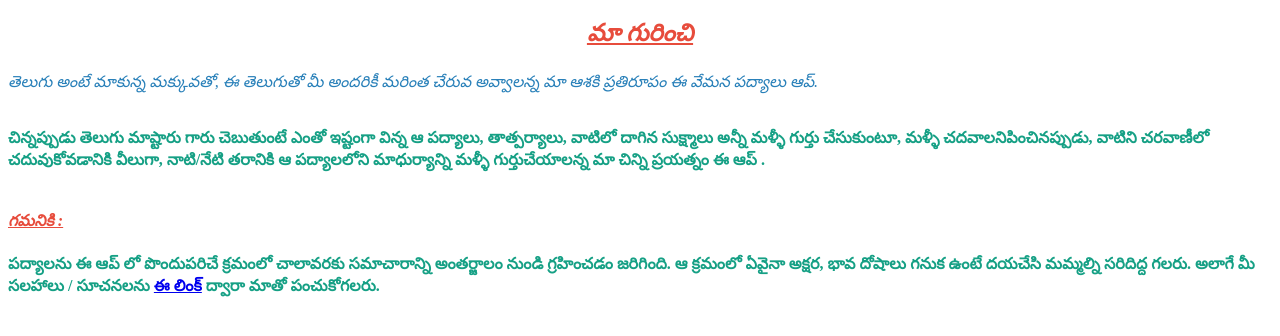
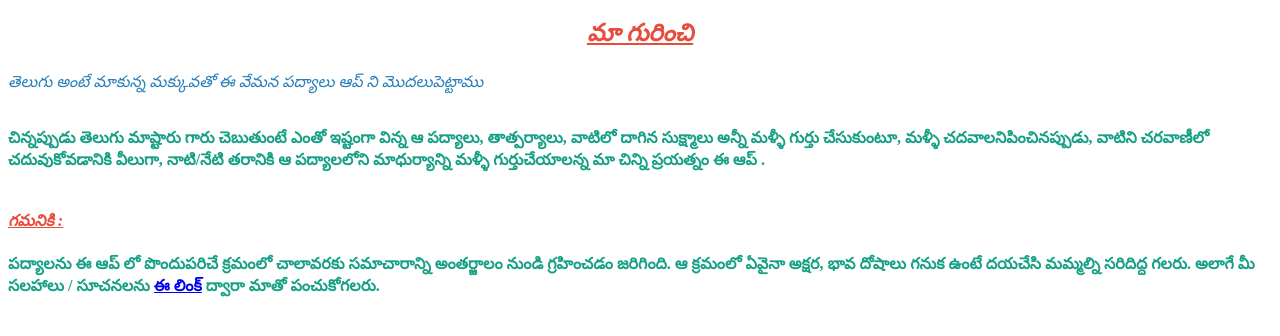
Before and after one commit to manakavitalu/VemanaPadyaluTelugu, a plain HTML site: page index.html in a window 1280 px wide. Drawn offline with Linux system fonts and the light colour scheme.

Commit message:
Update index.html

```diff
--- a/index.html
+++ b/index.html
@@ -10,7 +10,7 @@
 <!-- <title>Document</title> -->
 <h2><center><span style="color:#e74c3c"><em><strong><u>మా గురించి </u></strong></em></span></center></h2>
 
-<p><span style="color:#2980b9"><em>తెలుగు అంటే మాకున్న మక్కువతో, ఈ తెలుగుతో మీ అందరికీ మరింత చేరువ అవ్వాలన్న మా ఆశకి ప్రతిరూపం ఈ వేమన పద్యాలు ఆప్.</em></span></h3></br></br></p>
+<p><span style="color:#2980b9"><em>తెలుగు అంటే మాకున్న మక్కువతో ఈ వేమన పద్యాలు ఆప్ ని మొదలుపెట్టాము </em></span></h3></br></br></p>
 
 
 <p><span style="color:#16a085"><strong>చిన్నప్పుడు తెలుగు మాష్టారు గారు చెబుతుంటే ఎంతో ఇష్టంగా విన్న ఆ పద్యాలు, తాత్పర్యాలు, వాటిలో దాగిన సుక్ష్మాలు అన్నీ మళ్ళీ గుర్తు చేసుకుంటూ, మళ్ళీ చదవాలనిపించినప్పుడు, వాటిని చరవాణీలో చదువుకోవడానికి వీలుగా, నాటి/నేటి తరానికి ఆ పద్యాలలోని మాధుర్యాన్ని మళ్ళీ గుర్తుచేయాలన్న మా చిన్ని ప్రయత్నం ఈ ఆప్ .</strong></span></br></br>
```
